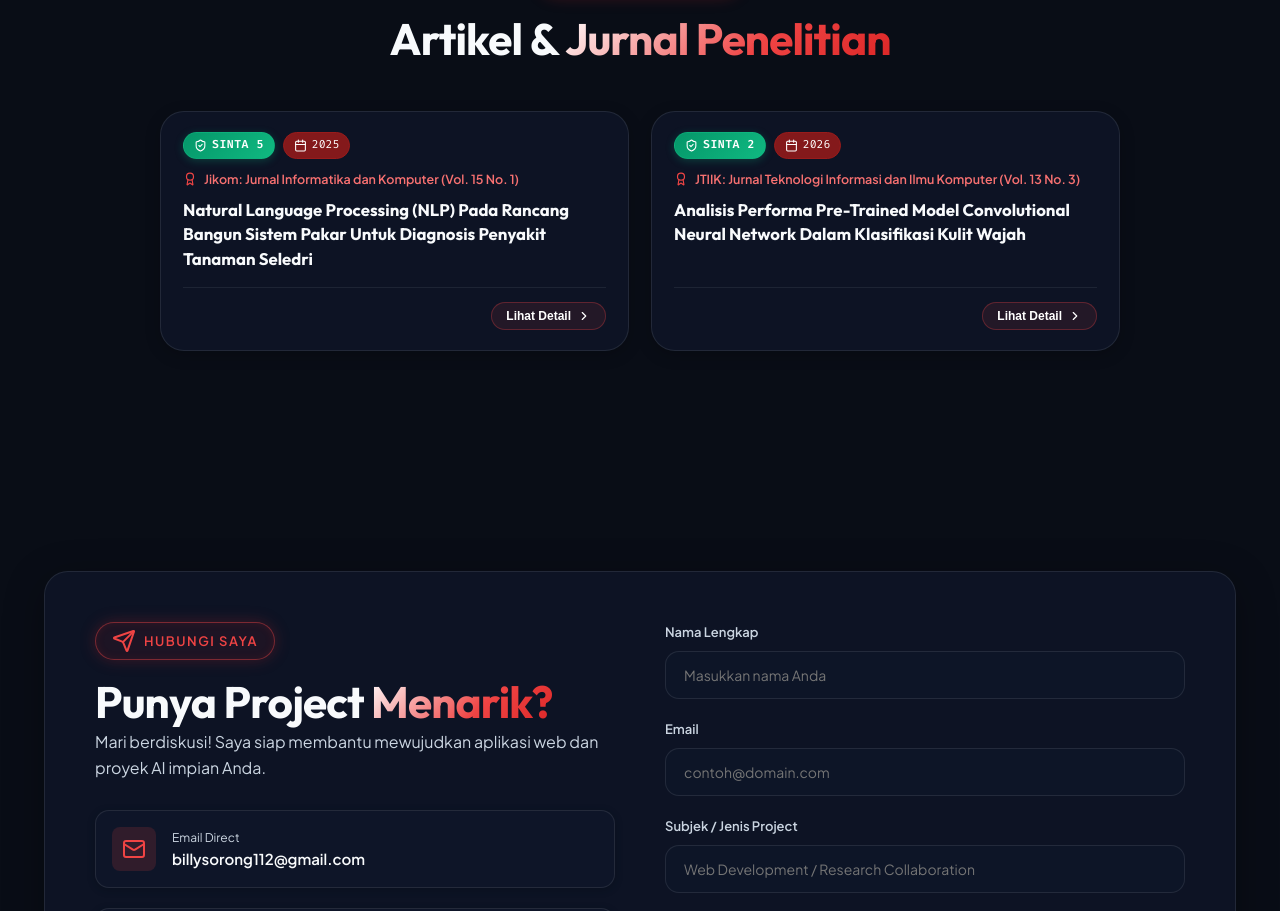
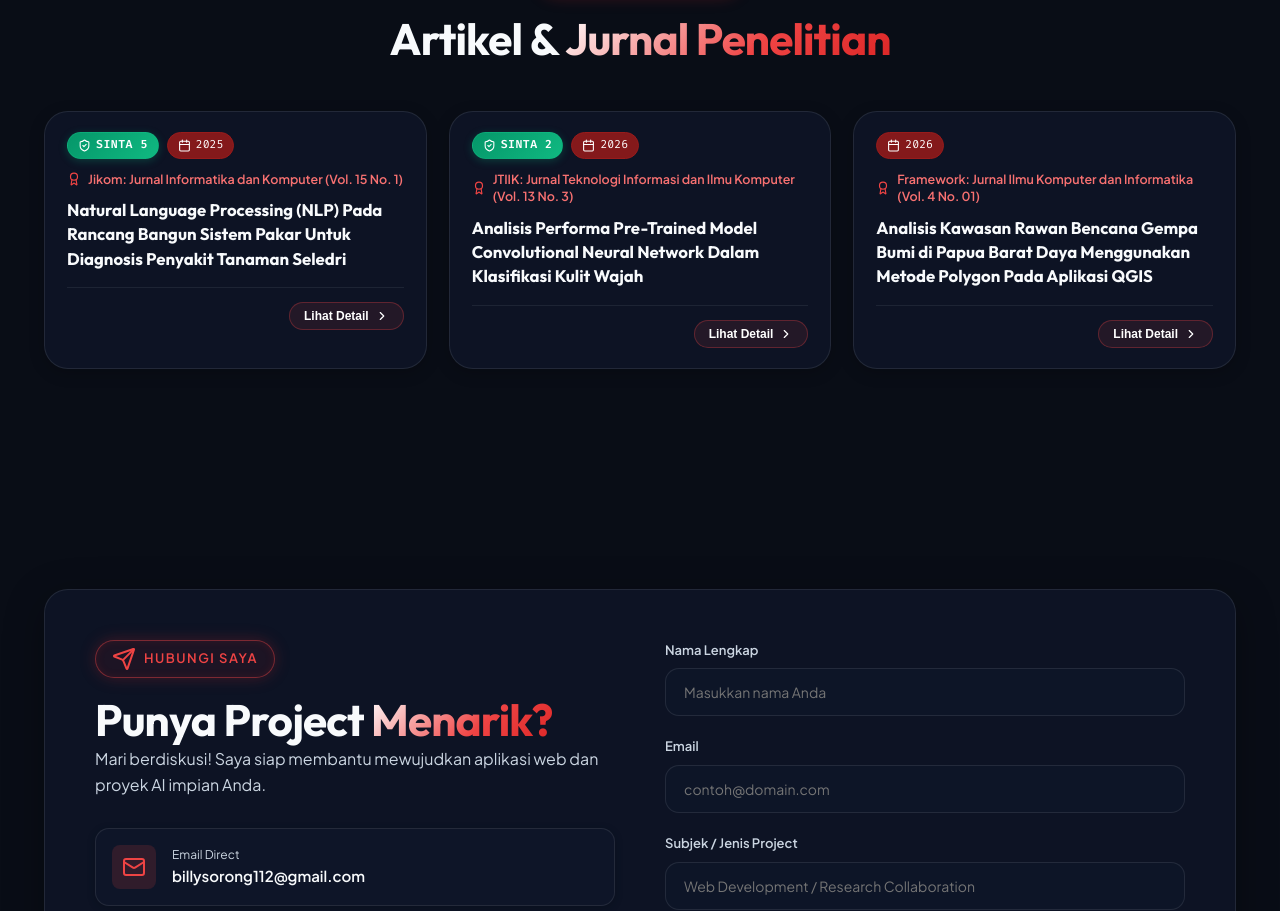
Before and after one commit to Belajargihh/Portofolio, a website built with Vite: page index.html in a window 1280 px wide. Shown: the part 5118-6029 px from the top of the page. Built offline with nearby package versions, Linux system fonts and the light colour scheme; animation ran at ten frames a second.

Commit message:
feat: add Framework journal publication and link to OJS portal

```diff
--- a/src/components/journals.js
+++ b/src/components/journals.js
@@ -89,11 +89,12 @@ export function openJournalModal(journal) {
   const lang = getCurrentLang();
   const title = localize(journal.title, lang);
   const abstract = localize(journal.abstract, lang);
-  const doiUrl = (journal.doi || '').startsWith('http') ? journal.doi : `https://doi.org/${journal.doi}`;
+  const doiUrl = journal.doiUrl || ((journal.doi || '').startsWith('http') ? journal.doi : `https://doi.org/${journal.doi}`);
   const readJournalText = getTranslation('journals.readJournal', lang) || 'Baca Jurnal / PDF';
   const modalAbstractText = getTranslation('journals.modalAbstract', lang) || 'Abstrak Penelitian';
   const modalTagsText = getTranslation('journals.modalTags', lang) || 'Topik & Kata Kunci';
   const liveDemoText = getTranslation('projects.liveDemo', lang) || 'Live Demo';
+  const liveBtnLabel = journal.liveLabel ? localize(journal.liveLabel, lang) : liveDemoText;
 
   modalBody.innerHTML = `
     <div class="journal-modal-header">
@@ -125,7 +126,7 @@ export function openJournalModal(journal) {
     ${journal.doi ? `
       <div class="journal-modal-doi">
         <strong>DOI:</strong>
-        <a href="${doiUrl}" target="_blank" rel="noopener" class="doi-link" title="Buka DOI artikel">
+        <a href="${doiUrl}" target="_blank" rel="noopener" class="doi-link" title="Buka tautan artikel">
           <span>${journal.doi}</span>
           <i data-lucide="external-link" style="width:13px; height:13px; display:inline-block;"></i>
         </a>
@@ -140,7 +141,7 @@ export function openJournalModal(journal) {
       ${journal.liveUrl ? `
         <a href="${journal.liveUrl}" target="_blank" rel="noopener" class="btn btn-secondary btn-sm">
           <i data-lucide="external-link"></i>
-          <span>${liveDemoText}</span>
+          <span>${liveBtnLabel}</span>
         </a>
       ` : ''}
     </div>
--- a/src/data/journals.js
+++ b/src/data/journals.js
@@ -39,5 +39,28 @@ export const journalsData = [
       eng: 'This research analyzes and benchmarks the performance of Convolutional Neural Network (CNN) pre-trained model architectures in classifying facial skin types and conditions for automated Computer Vision-based analysis.'
     },
     pdfUrl: 'https://doi.org/10.25126/jtiik.2026133'
+  },
+  {
+    id: 203,
+    title: {
+      id: 'Analisis Kawasan Rawan Bencana Gempa Bumi di Papua Barat Daya Menggunakan Metode Polygon Pada Aplikasi QGIS',
+      eng: 'Analysis of Earthquake Disaster-Prone Areas in Southwest Papua Using the Polygon Method in QGIS Application'
+    },
+    publisher: 'Framework: Jurnal Ilmu Komputer dan Informatika (Vol. 4 No. 01)',
+    year: '2026',
+    accreditation: '',
+    doi: '10.33506/framework.v4i01.6142',
+    doiUrl: 'https://www.ejournal.um-sorong.ac.id/index.php/jiki/article/view/6142',
+    tags: ['Sistem Informasi Geografis', 'QGIS', 'Polygon Method', 'Gempa Bumi', 'Papua Barat Daya'],
+    abstract: {
+      id: 'Papua Barat Daya merupakan salah satu provinsi baru di Indonesia yang terletak di kawasan rawan gempa, karena berada di jalur pertemuan lempeng Indonesia-Australia dan Pasifik serta dilewati oleh Sesar Sorong aktif. Penelitian ini bertujuan untuk mengenali dan memetakan wilayah-wilayah yang rentan terhadap gempa bumi di Papua Barat Daya, dengan memanfaatkan pendekatan spasial berbasis Sistem Informasi Geografis (SIG) melalui perangkat lunak QGIS dengan metode polygon untuk mengklasifikasikan tingkat kerawanan wilayah menjadi zona rendah, sedang, dan tinggi.',
+      eng: 'Southwest Papua is an earthquake-prone province located at the junction of the Indo-Australian and Pacific tectonic plates and traversed by the active Sorong Fault. This study aims to identify and map earthquake-vulnerable zones across Southwest Papua utilizing Geographic Information Systems (GIS) with QGIS software and the polygon method to classify risk zones into low, moderate, and high hazard levels.'
+    },
+    pdfUrl: 'https://www.ejournal.um-sorong.ac.id/index.php/jiki/article/download/6142/2851',
+    liveUrl: 'https://www.ejournal.um-sorong.ac.id/index.php/jiki/article/view/6142',
+    liveLabel: {
+      id: 'Web Jurnal / OJS',
+      eng: 'Journal Website / OJS'
+    }
   }
 ];
--- a/src/style.css
+++ b/src/style.css
@@ -2193,14 +2193,20 @@ h1, h2, h3, h4, h5, h6 {
 /* Journals Section & Grid */
 #journals-grid {
   display: grid;
-  grid-template-columns: repeat(2, 1fr);
+  grid-template-columns: repeat(3, 1fr);
   gap: 22px;
-  max-width: 960px;
+  max-width: 1200px;
   margin: 0 auto;
   min-height: auto;
 }
 
-@media (max-width: 768px) {
+@media (max-width: 992px) {
+  #journals-grid {
+    grid-template-columns: repeat(2, 1fr);
+  }
+}
+
+@media (max-width: 640px) {
   #journals-grid {
     grid-template-columns: 1fr;
     gap: 16px;
```
